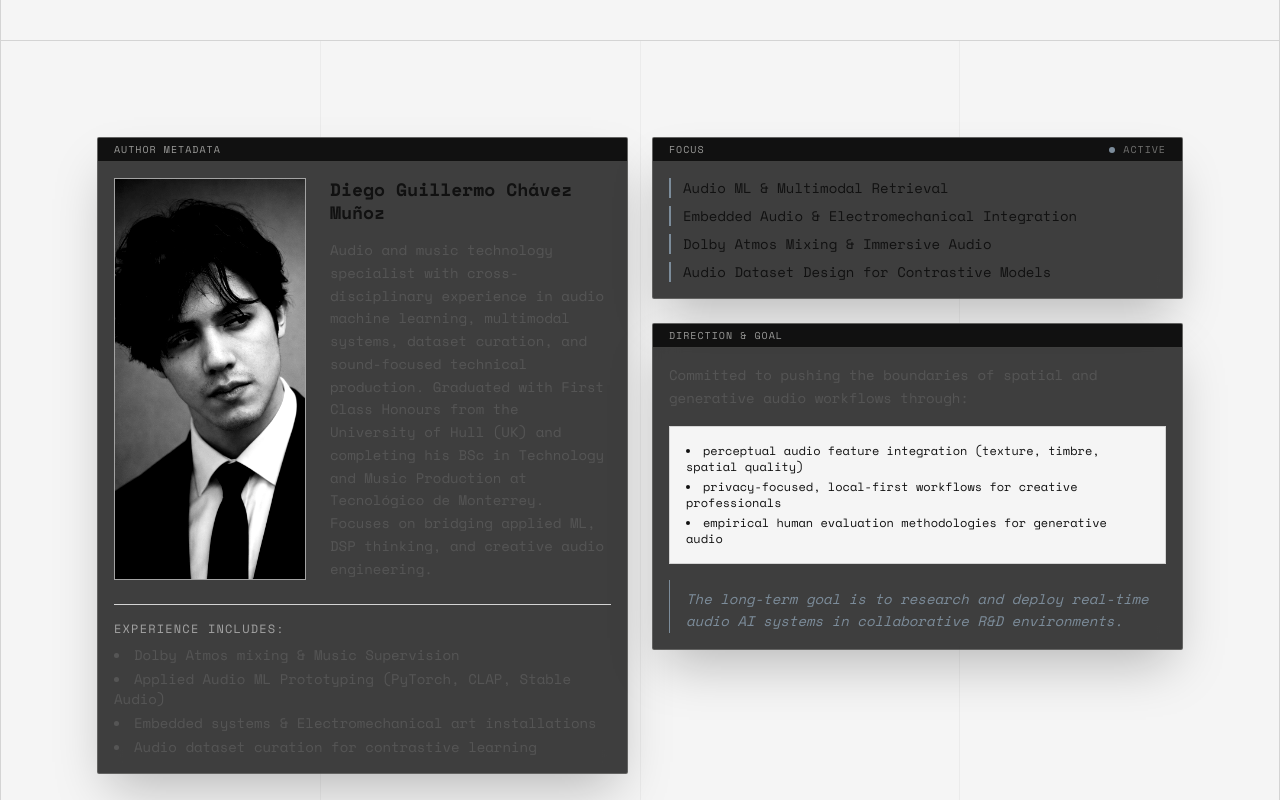
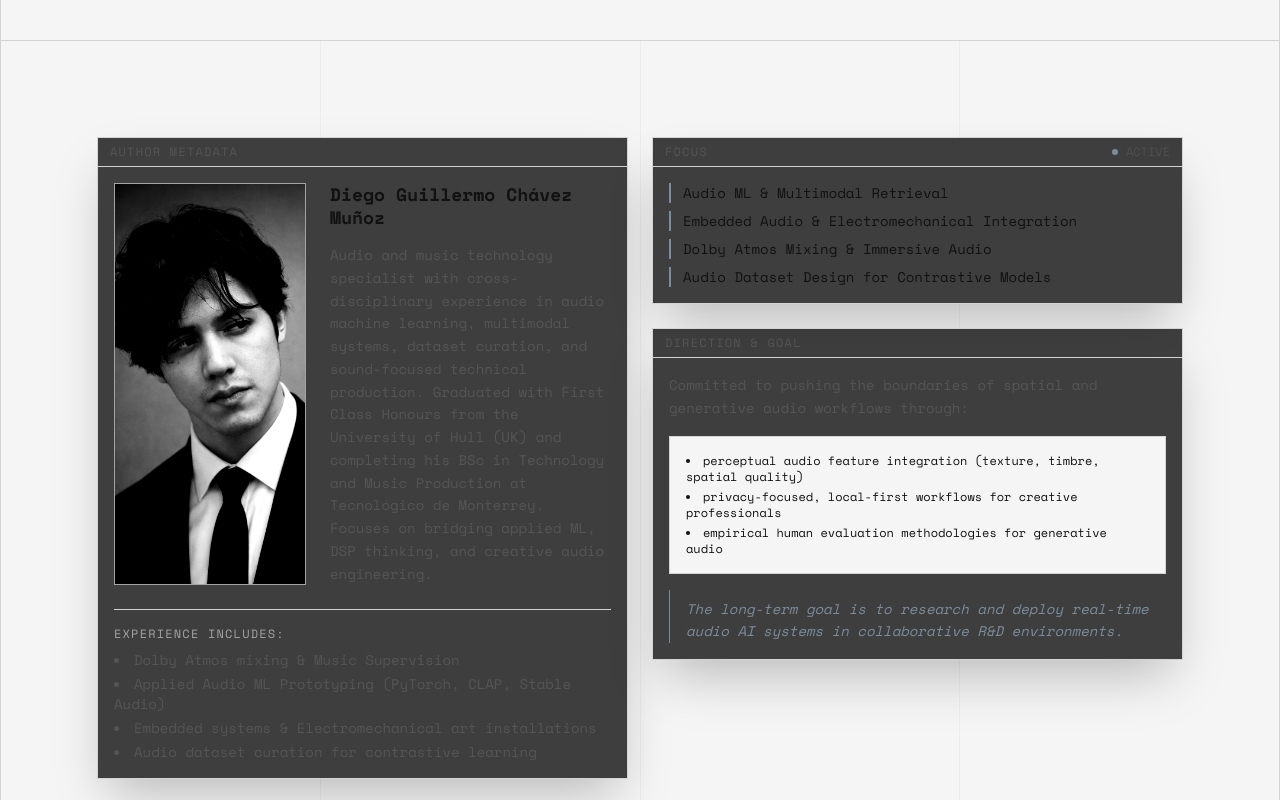
Before and after one commit to DIEGOGCHM/Portfolio_Diego_Chavez_ML_DSP_ENG, a Next.js app: page / in a window 1280 px wide. Shown: the part 2360-3160 px from the top of the page. Built offline with nearby package versions, Linux system fonts and the light colour scheme.

Commit message:
style: Revert Panel to original structure with glassmorphism aesthetic

```diff
--- a/src/components/Panel.tsx
+++ b/src/components/Panel.tsx
@@ -1,7 +1,4 @@
-"use client";
-
-import React, { useState } from "react";
-import { motion, useDragControls } from "framer-motion";
+import React from "react";
 
 interface PanelProps {
   children: React.ReactNode;
@@ -12,26 +9,11 @@ interface PanelProps {
 }
 
 export function Panel({ children, title, className = "", status, noPadding = false }: PanelProps) {
-  const dragControls = useDragControls();
-  const [zIndex, setZIndex] = useState(1);
-
   return (
-    <motion.div
-      drag
-      dragControls={dragControls}
-      dragListener={false}
-      dragMomentum={false}
-      onPointerDown={() => setZIndex(10)}
-      onPointerUp={() => setZIndex(1)}
-      style={{ zIndex }}
-      className={`flex flex-col bg-[#111111]/80 backdrop-blur-md border border-[#F4F4F0]/20 shadow-2xl overflow-hidden rounded-sm relative ${className}`}
-    >
+    <div className={`border border-gray_interference bg-[#111111]/80 backdrop-blur-md shadow-2xl flex flex-col ${className}`}>
       {title && (
-        <div
-          className="can-drag h-6 min-h-[24px] border-b border-[#F4F4F0]/20 flex justify-between items-center px-4 cursor-none bg-[#111111] hover:bg-[#1a1a1a] transition-colors"
-          onPointerDown={(e) => dragControls.start(e)}
-        >
-          <span className="font-mono text-[10px] uppercase tracking-widest text-[#F4F4F0]/60">{title}</span>
+        <div className="border-b border-gray_interference bg-gray_interference/30 px-3 py-1.5 flex justify-between items-center text-xs text-white_faded">
+          <span className="uppercase tracking-widest">{title}</span>
           {status && (
             <div className="flex items-center gap-2">
               <div
@@ -40,16 +22,14 @@ export function Panel({ children, title, className = "", status, noPadding = fal
                   status === "warning" ? "bg-amber_decay" : "bg-gray_signal"
                 }`}
               />
-              <span className="font-mono text-[10px] uppercase tracking-widest text-[#F4F4F0]/60 opacity-70">
-                {status}
-              </span>
+              <span className="opacity-70">{status.toUpperCase()}</span>
             </div>
           )}
         </div>
       )}
-      <div className={`${noPadding ? 'p-0' : 'p-4'} flex-grow relative`}>
+      <div className={`${noPadding ? 'p-0' : 'p-4'} flex-grow`}>
         {children}
       </div>
-    </motion.div>
+    </div>
   );
 }
```
